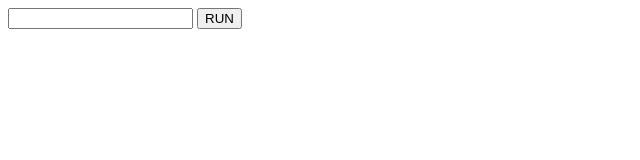
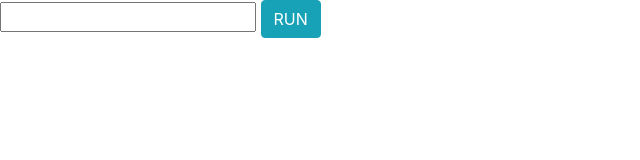
Before and after one commit to pteacher/example-web, a plain HTML site: page index.html in a window 1280 px wide. Shown: the whole page, without its empty margins (0-640 px from the left). Drawn offline with nearby package versions, Linux system fonts and the light colour scheme.

Commit message:
bootstrap added

```diff
--- a/index.html
+++ b/index.html
@@ -3,11 +3,12 @@
 	<head>
 		<title>Week 6 - ToDo List</title>
 		<link rel="stylesheet" type="text/css" href="css/style.css">
+		<link rel="stylesheet" type="text/css" href="https://stackpath.bootstrapcdn.com/bootstrap/4.5.2/css/bootstrap.min.css">
 		<meta charset="utf-8">
 	</head>
 	<body>
 		<input type="text" id="new-value">
-		<button id="run-button">RUN</button>
+		<button id="run-button" class="btn btn-info">RUN</button>
 		<div>
 			<ul id="todo-list">
 
```
